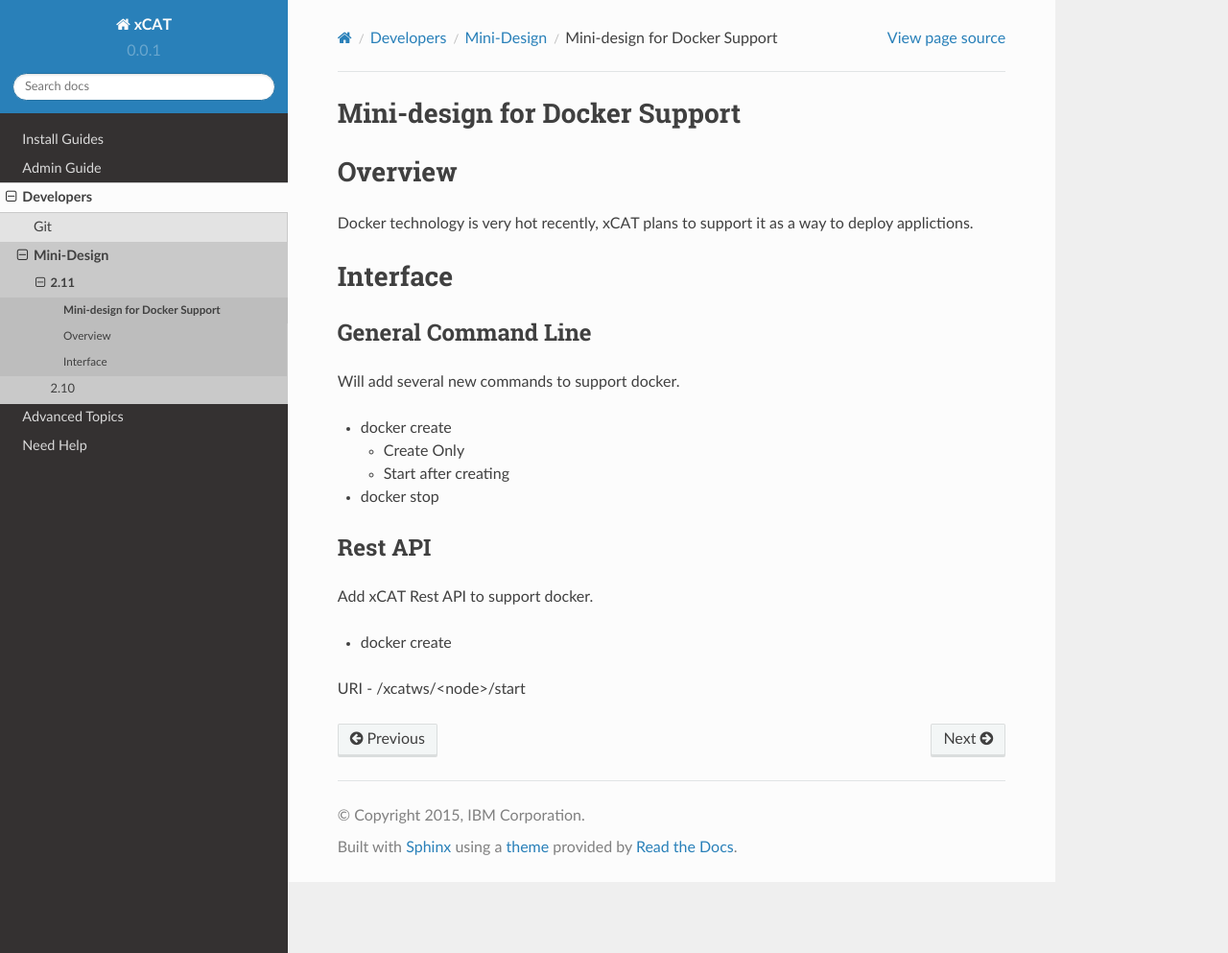
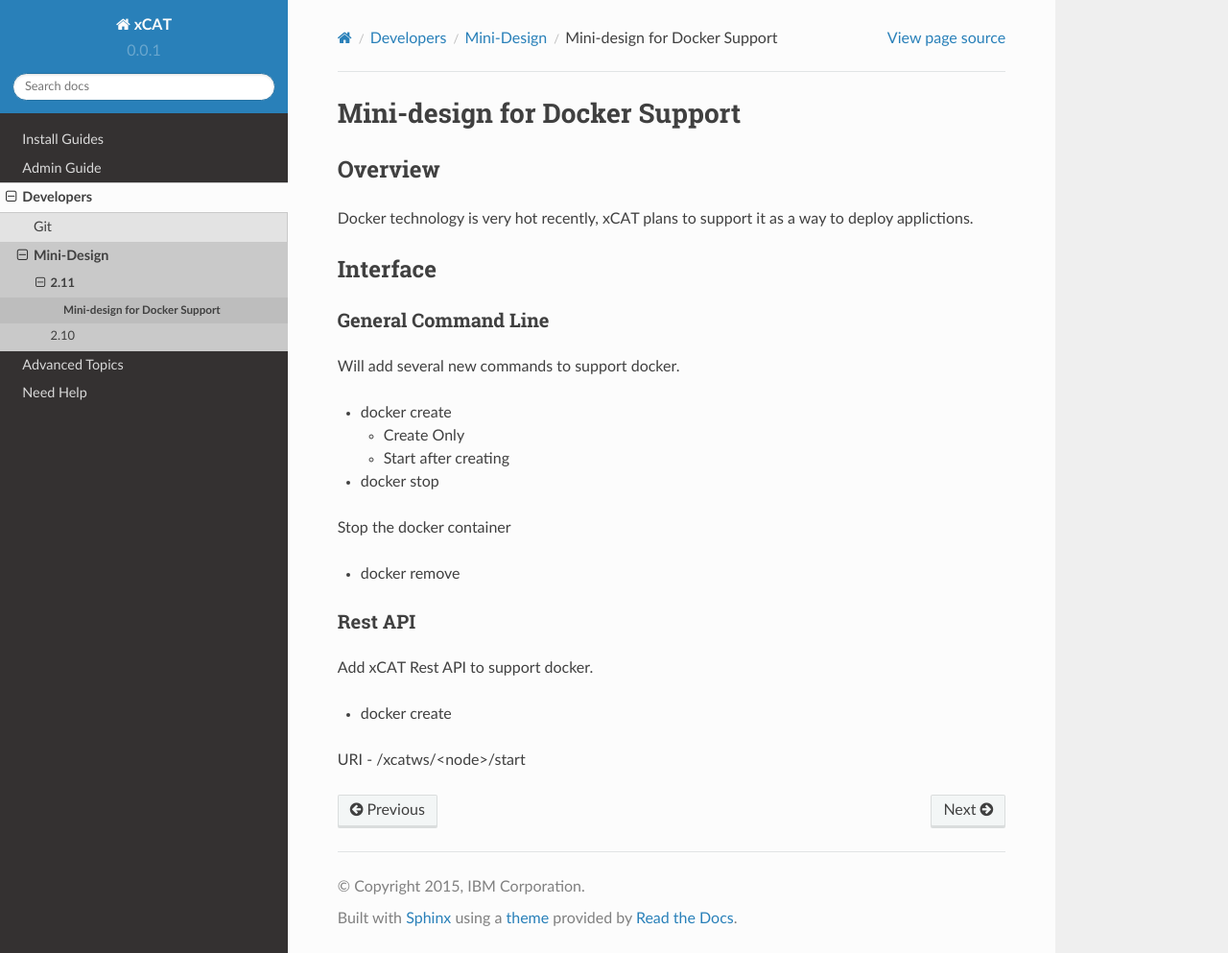
Before and after one commit to junxiawang/xcat-doc, a Sphinx documentation site: the page built from docs/source/developers/mini-design/2.11/docker.rst, in a window 1280 px wide and 993 px high. Shown: the whole window at 96% size. Built offline with Sphinx 7.4.7 and the Read the Docs theme 2.0.0, drawn with Linux system fonts in a browser that asks for light colours; pages that are not in the unit, such as notebooks, are missing from menus.

Commit message:
change docker.rst

```diff
--- a/docs/source/developers/mini-design.rst
+++ b/docs/source/developers/mini-design.rst
@@ -11,7 +11,7 @@
 ----
 
 .. toctree::
-   :maxdepth: 2
+   :maxdepth: 1
 
    mini-design/2.11/docker
    mini-design/2.11/docker-swarm
@@ -19,6 +19,6 @@
 2.10
 ----
 .. toctree::
-   :maxdepth: 2
+   :maxdepth: 1
 
    mini-design/2.10/xcatdebugmode
--- a/docs/source/developers/mini-design/2.11/docker.rst
+++ b/docs/source/developers/mini-design/2.11/docker.rst
@@ -2,30 +2,34 @@
 ==============================
 
 Overview
-========
+--------
 
 Docker technology is very hot recently, xCAT plans to support it as a way to deploy applictions.
 
 Interface
-=========
+---------
 
 General Command Line
---------------------
+^^^^^^^^^^^^^^^^^^^^
 
 Will add several new commands to support docker.
 
-- docker create
+* docker create
 
-  - Create Only
-  - Start after creating
+  * Create Only
+  * Start after creating
 
-- docker stop
+* docker stop
+
+Stop the docker container
+
+* docker remove
 
 Rest API
---------
+^^^^^^^^
 
 Add xCAT Rest API to support docker.
 
-- docker create
+* docker create
 
 URI - /xcatws/<node>/start
```
